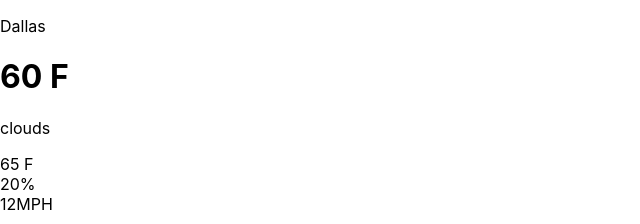
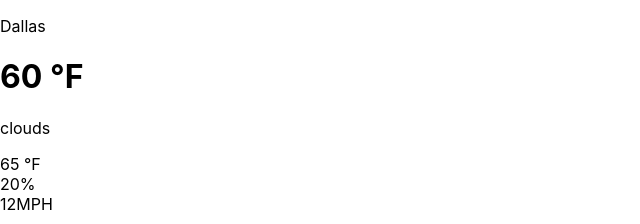
Before and after one commit to Mis777551/react-weather-personal-project, a React (Create React App) app: page / in a window 1280 px wide. Shown: the top 224 px of the page, without its empty margins (0-640 px from the left). Built offline with nearby package versions, Linux system fonts and the light colour scheme.

Commit message:
updated code

```diff
--- a/src/App.js
+++ b/src/App.js
@@ -12,7 +12,7 @@ function App() {
           <p>Dallas</p>
         </div>
         <div className="temp">
-          <h1>60 F</h1>
+          <h1>60 °F</h1>
         </div>
         <div className="description">
           <p>clouds</p>
@@ -20,7 +20,7 @@ function App() {
       </div>
       <div className="bottom">
         <div className="feels">
-          65 F
+          65 °F
         </div>
         <div className="humidity">
           20%
```
